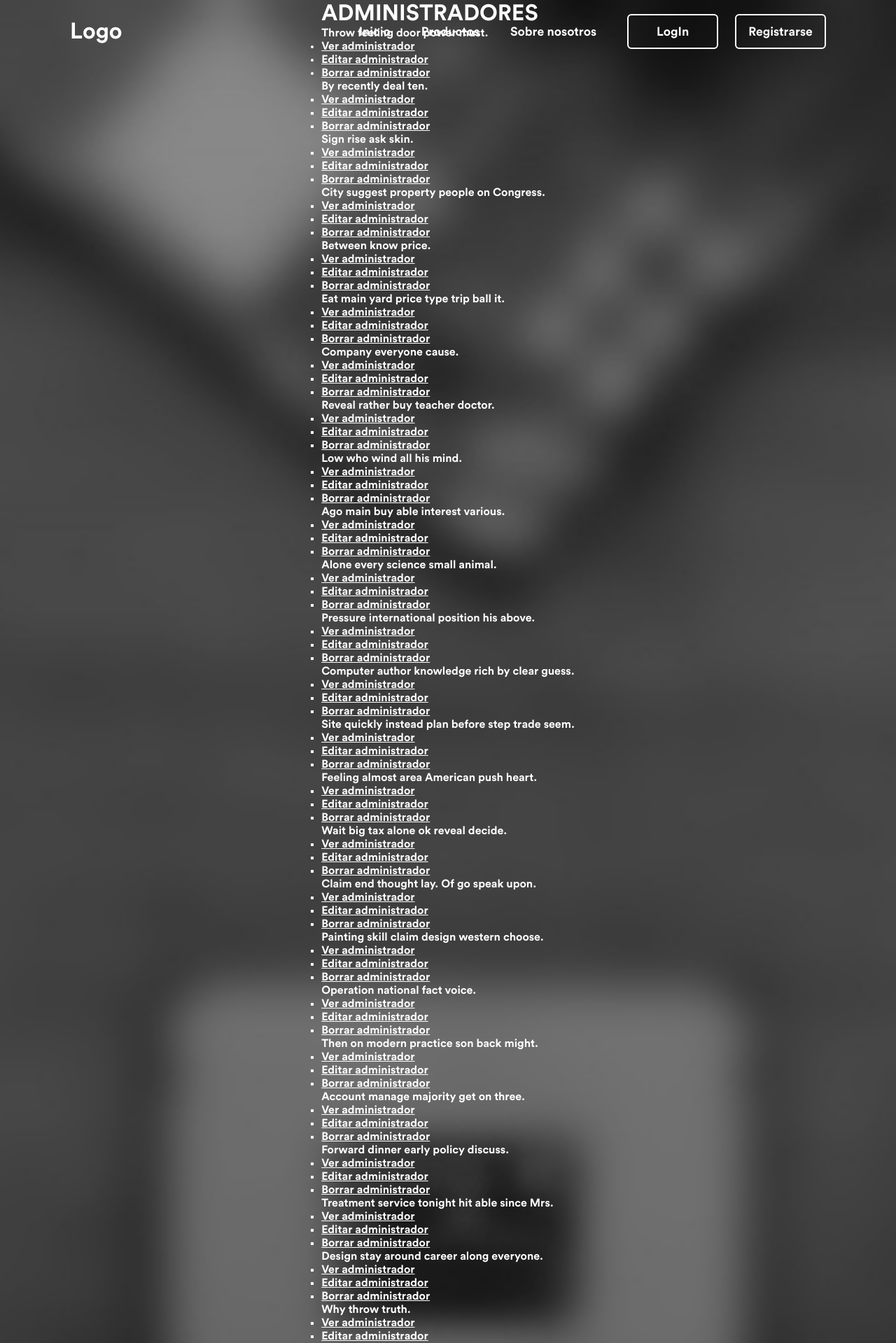
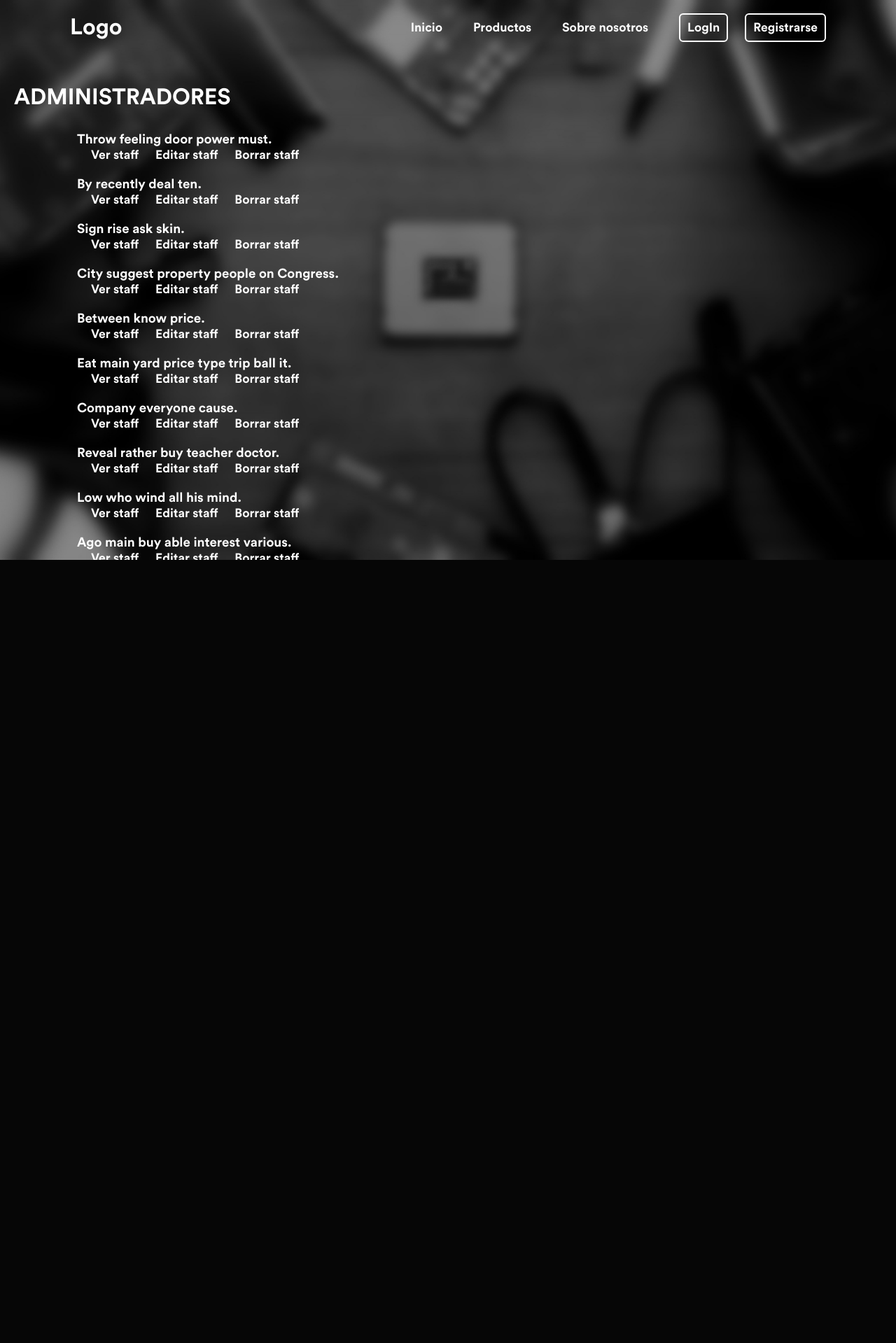
Before and after one commit to AdrianJimenezNieto/SuministrosInformaticos, a Django app: page /staff/ in a window 1280 px wide. Shown: the top 1919 px of the page at 70% size. After the commit the page ends 800 px from the top, so only its background shows below. Run offline with Django 4.2, Linux system fonts and the light colour scheme; data comes from the database, SQL or seed files in the repository; parts of the project's set-up code (start-up, migrations or seed data) failed here and were passed over.

Commit message:
login changes

```diff
--- a/suministros/static/css/style.css
+++ b/suministros/static/css/style.css
@@ -15,11 +15,13 @@
     color:#fff;
 }
 
+
 body {
     display: flex;
     justify-content: center;
     align-items: center;
     min-height: 100vh;
+    min-width: 100vw;
     background: url('../img/background.jpg') no-repeat;
     background-size: cover;
     background-position: center;
@@ -36,13 +38,22 @@
     align-items: center;
 }
 
+
+main {
+    position: fixed;
+    top:100px;
+    width: 100%;
+    padding: 20px 20px 20px 20px;
+}
+
+
 .logo {
     font-size: 2em;
     color: #fff;
     user-select: none;
 }
 
-.navigation a {
+.navigation .nav-a {
     position: relative;
     font-size: 1.1em;
     color: #fff;
@@ -51,7 +62,7 @@
     margin-left: 40px;
 }
 
-.navigation a::after {
+.navigation .nav-a::after {
     content: '';
     position: absolute;
     left: 0;
@@ -65,7 +76,7 @@
     transition: transform .5s;
 }
 
-.navigation a:hover::after {
+.navigation .nav-a:hover::after {
     transform-origin: left;
     transform: scaleX(1);
 
@@ -74,7 +85,9 @@
 .navigation .btnLogin-popup {
     width: 130px;
     height: 50px;
+    text-decoration: none;
     background-color: transparent;
+    padding: 10px 10px;
     border: 2px solid #fff;
     outline: none;
     border-radius: 6px;
@@ -94,9 +107,11 @@
 .navigation .btnSingup-popup {
     width: 130px;
     height: 50px;
+    text-decoration: none;
     background-color: transparent;
     border: 2px solid #fff;
     outline: none;
+    padding: 10px 10px;
     border-radius: 6px;
     cursor: pointer;
     font-size: 1.1em;
@@ -110,3 +125,29 @@
     background-color: #7c82d8;
     color:rgb(71, 66, 66);
 }
+
+.list {
+    position: fixed;
+    top: 100;
+    left: 0;
+    width: 100%;
+    padding: 20px 100px;
+    display: flex;
+    flex-direction: column;
+}
+
+.list li{
+    width: 100%;
+    list-style-type: none;
+    align-items: center;
+    padding: 10px;
+}
+
+.list a{
+    position: relative;
+    font-size: 1.1em;
+    color: #fff;
+    text-decoration: none;
+    font-weight: 500;
+    margin-left: 20px;
+}
--- a/suministros/templates/layout/partials/menu.html
+++ b/suministros/templates/layout/partials/menu.html
@@ -1,10 +1,10 @@
 <header>
     <h2 class='logo'>Logo</h2>
     <nav class='navigation'>
-        <a href='{% url 'index' %}'>Inicio</a>
-        <a href='{% url 'product' %}'>Productos</a>
-        <a href='#'>Sobre nosotros</a>
-        <button class='btnLogin-popup'>LogIn</button>
-        <button class='btnSingup-popup'>Registrarse</button>
+        <a href='{% url 'index' %}' class='nav-a'>Inicio</a>
+        <a href='{% url 'product' %}' class='nav-a'>Productos</a>
+        <a href='#' class='nav-a'>Sobre nosotros</a>
+        <a class='btnLogin-popup' href='{% url 'login' %}'>LogIn</a>
+        <a class='btnSingup-popup' href='#'>Registrarse</a>
     </nav>
 </header>
--- a/suministros/templates/login/login.html
+++ b/suministros/templates/login/login.html
@@ -11,7 +11,7 @@
             {{ form.as_table }}
         </table>
         <div>
-            <input type='submit' value='Log In'>
+            <input type='submit' value='Log In' class=''>
         </div>
     </form>
 
--- a/suministros/templates/staff/index.html
+++ b/suministros/templates/staff/index.html
@@ -4,14 +4,14 @@
 
 {% block 'content' %}
     <h1>ADMINISTRADORES</h1>
-    {% for staff in staffs %}
-                {{ staff.name }}
-                <span>
-                    <ul>
-                        <li><a href='{% url 'detailStaff' id=staff.id %}'>Ver administrador</a></li>
-                        <li><a href='{% url 'editStaff' id=staff.id %}'>Editar administrador</a></li>
-                        <li><a href='{% url 'deleteStaff' id=staff.id %}'>Borrar administrador</a></li>
-                    <ul>
-                </span>
-            {% endfor %}
+    <ul class='list'>
+        {% for staff in staffs %}
+        <li>
+            <h3>{{ staff.name }}</h3>
+            <a href='{% url 'detailStaff' id=staff.id %}'>Ver staff</a>
+            <a href='{% url 'editStaff' id=staff.id %}'>Editar staff</a>
+            <a href='{% url 'deleteStaff' id=staff.id %}'>Borrar staff</a>
+        </li>
+        {% endfor %}
+    </ul>
 {% endblock  %}
```
Also changed, not shown: suministros/templates/costumer/index.html (+10 -10 lines), suministros/templates/product/index.html (+9 -9 lines), suministros/templates/supplier/index.html (+10 -10 lines).
